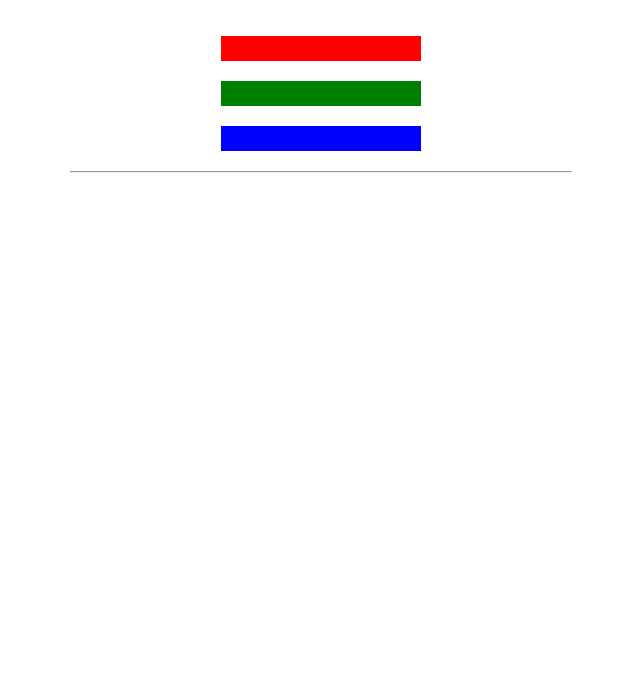
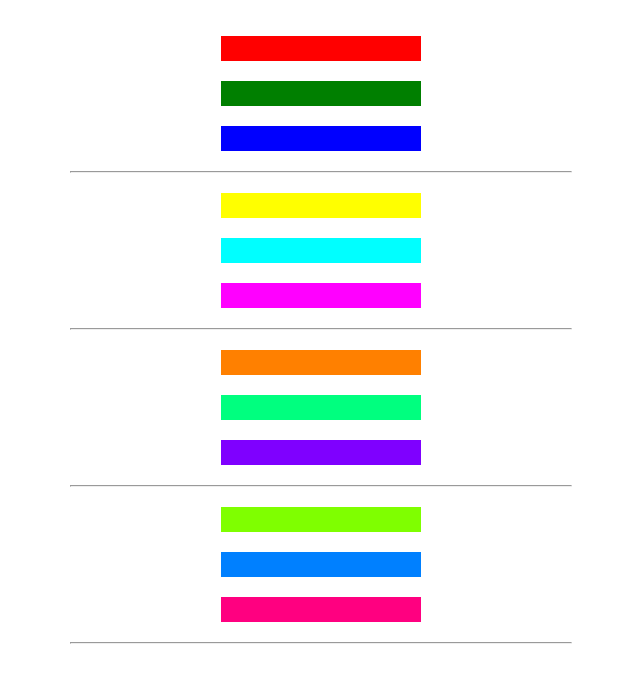
Before and after one commit to p-d-n/css-colors, a plain HTML site: page index.html in a window 1280 px wide. Shown: the part 79-762 px from the top of the page, without its empty margins (319-959 px from the left). Drawn offline with Linux system fonts and the light colour scheme.

Commit message:
Colors HEX

```diff
--- a/index.html
+++ b/index.html
@@ -13,6 +13,18 @@
 			<div class="marker green"></div>
 			<div class="marker blue"></div>
 			<hr>
+			<div class="marker yellow"></div>
+			<div class="marker cyan"></div>
+			<div class="marker magenta"></div>
+			<hr>
+			<div class="marker orange"></div>
+			<div class="marker springGreen"></div>
+			<div class="marker violet"></div>
+			<hr>
+			<div class="marker chartreuse"></div>
+			<div class="marker azure"></div>
+			<div class="marker roze"></div>
+			<hr>
 		</div>
 	</body>
 </html>
--- a/styles.css
+++ b/styles.css
@@ -18,13 +18,49 @@ hr {
 }
 
 .red {
-	background-color: hsl(0, 100%, 50%);
+	background-color: #FF0000;
 }
 
 .green {
-	background-color: hsl(120, 100%, 25%);
+	background-color: #007F00;
 }
 
 .blue {
-	background-color: hsl(240, 100%, 50%);
+	background-color: #0000FF;
 }
+
+.yellow {
+	background-color: #FFFF00;
+}
+
+.cyan {
+	background-color: #00FFFF;
+}
+
+.magenta {
+	background-color: #FF00FF;
+}
+
+.orange {
+	background-color: #FF8000;
+}
+
+.springGreen {
+	background-color: #00FF7F;
+}
+
+.violet {
+	background-color: #7F00FF;
+}
+
+.chartreuse {
+	background-color: #7FFF00;
+}
+
+.azure {
+	background-color: #0080FF;
+}
+
+.roze {
+	background-color: #FF0080;
+}
```
